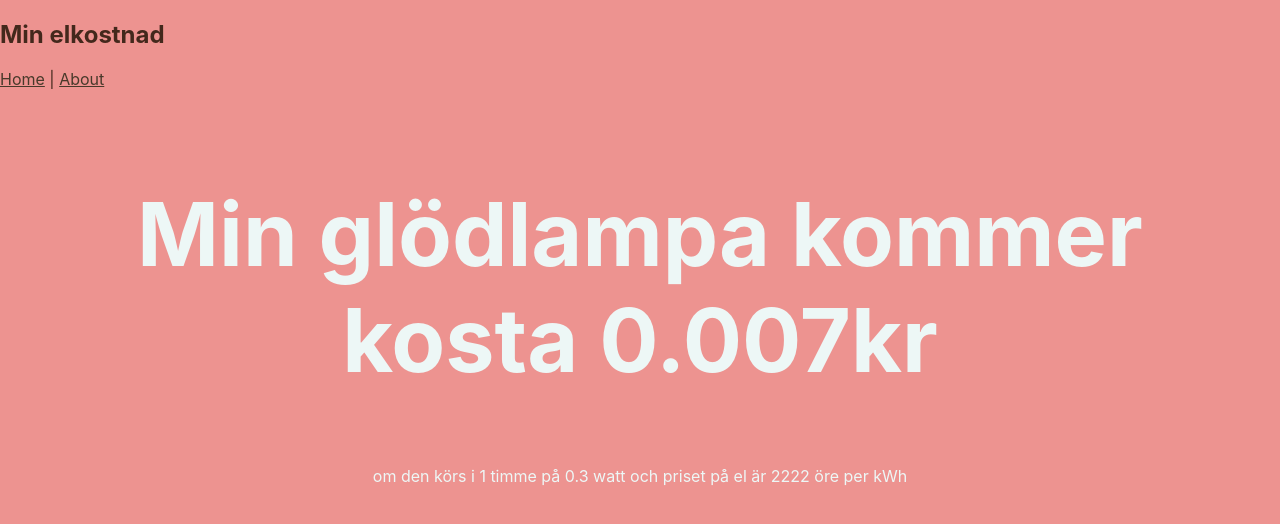
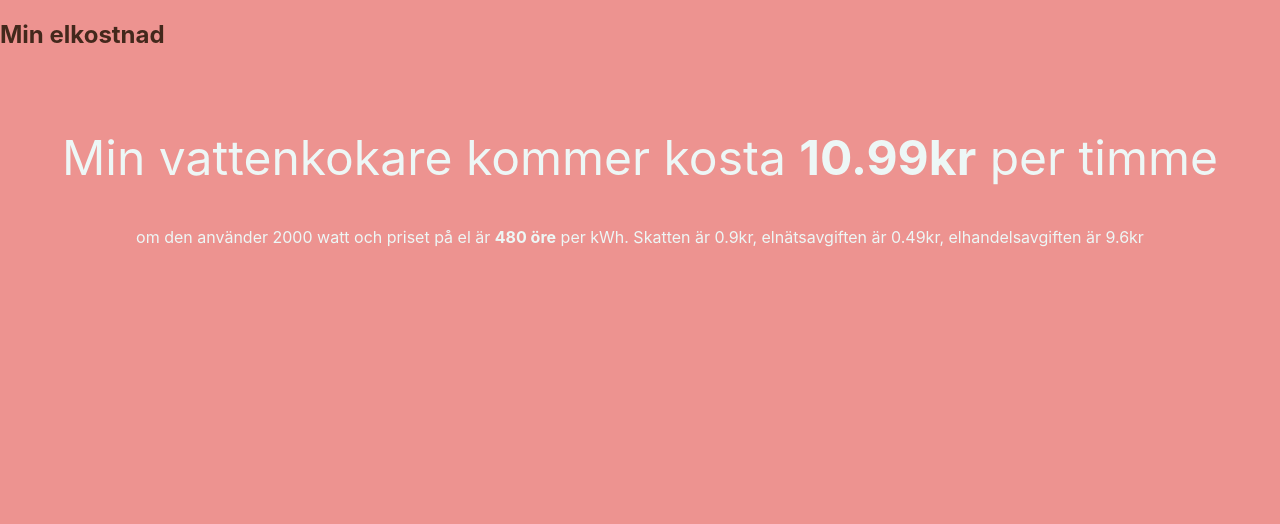
Before and after one commit to stinaq/min-elkostnad, a React (Create React App) app: page / in a window 1280 px wide. Shown: the top 524 px of the page. Built offline with nearby package versions, Linux system fonts and the light colour scheme.

Commit message:
Separate calculating cost to own module

```diff
--- a/src/App.css
+++ b/src/App.css
@@ -21,5 +21,6 @@ a {
 }
 
 .display-cost h2 {
-  font-size: 5.5rem;
+  font-size: 3rem;
+  font-weight: normal;
 }
--- /dev/null
+++ b/src/features/DisplayCost/calculate-cost.tsx
@@ -0,0 +1,52 @@
+
+type GetElectricalCostProps = {
+  kW: number;
+  electricalFeeKrPerKWh: number;
+};
+
+const getElectricityCost = ({ kW, electricalFeeKrPerKWh }: GetElectricalCostProps): number => {
+  const result = kW * electricalFeeKrPerKWh;
+
+  return result;
+};
+
+const getElectricalTaxCost = (kW: number): number => {
+  const taxKrPerKWh = 0.45;
+
+  return kW * taxKrPerKWh;
+};
+
+const getElectricalGridCost = (kW: number): number => {
+  const gridFeeKrPerKWh = 0.2425;
+
+  return kW * gridFeeKrPerKWh;
+};
+
+type FullCostProps = {
+  kW: number;
+  feeKrPerKWh: number;
+};
+
+type FullCostType = {
+  sumCost: number;
+  taxCost: number;
+  gridCost: number;
+  electricityCost: number;
+};
+
+const getFullCost = ({ kW, feeKrPerKWh }: FullCostProps): FullCostType => {
+  const taxCost = getElectricalTaxCost(kW);
+  const gridCost = getElectricalGridCost(kW);
+  const electricityCost = getElectricityCost({ kW, electricalFeeKrPerKWh: feeKrPerKWh });
+
+  return {
+    sumCost: taxCost + gridCost + electricityCost,
+    taxCost,
+    gridCost,
+    electricityCost
+  };
+};
+
+export const calculateCost = {
+  getFullCost
+};
--- a/src/features/DisplayCost/display-cost.tsx
+++ b/src/features/DisplayCost/display-cost.tsx
@@ -1,30 +1,28 @@
 import React from 'react'; // we need this to make JSX compile
+import { calculateCost } from './calculate-cost';
 
 type DisplayCostProps = {
-  watt: number;
+  kW: number;
   possessivePronoun: string;
   thing: string;
-  costPerKWh: number;
+  feeKrPerKWh: number;
 };
 
-type calculateCostProps = {
-  watt: number;
-  costPerKWh: number;
+const formatCost = (costInKr: number) => {
+  return Math.round((costInKr + Number.EPSILON) * 100) / 100;
 };
 
-const calculateCost = ({ watt, costPerKWh }: calculateCostProps): number => {
-  // watt ==> kW, öre ==> kronor
-  const result = watt / 1000 / 100 * costPerKWh;
-
-  return Math.round((result + Number.EPSILON) * 1000) / 1000
-};
-
-const DisplayCost = ({ watt, possessivePronoun, thing, costPerKWh }: DisplayCostProps) => {
-  const resultingCost = calculateCost({watt, costPerKWh});
+const DisplayCost = ({ kW, possessivePronoun, thing, feeKrPerKWh }: DisplayCostProps) => {
+  const resultingCost = calculateCost.getFullCost({kW, feeKrPerKWh});
+  const { sumCost, taxCost, gridCost, electricityCost } = resultingCost;
+  const formattedSum = formatCost(sumCost);
+  const formattedGrid = formatCost(gridCost);
+  const formattedTax = formatCost(taxCost);
   return (
     <section className='display-cost'>
-      <h2>{possessivePronoun} {thing} kommer kosta <strong>{resultingCost}</strong>kr</h2>
-      <p>om den körs i 1 timme på {watt} watt och priset på el är {costPerKWh} öre per kWh</p>
+      <h2>{possessivePronoun} {thing} kommer kosta <b>{formattedSum}kr</b> per timme</h2>
+      <p>om den använder {kW * 1000} watt och priset på el är <b>{feeKrPerKWh * 100} öre</b> per kWh.
+      Skatten är {formattedTax}kr, elnätsavgiften är {formattedGrid}kr, elhandelsavgiften är {electricityCost}kr</p>
     </section>
   );
 };
--- /dev/null
+++ b/src/features/InputValues/input-values.tsx
@@ -0,0 +1,18 @@
+import React from 'react'; // we need this to make JSX compile
+
+const InputValues = () => {
+  return (
+    <div>
+      <section className='input-watt'>
+        <label htmlFor="watt">Watt</label>
+        <input type='number' name='watt' placeholder='t.ex 700' />
+      </section>
+      <section className='input-price'>
+        <label htmlFor="price">Pris per kWh i öre</label>
+        <input type='number' name='watt' placeholder='t.ex 200' />
+      </section>
+    </div>
+  );
+};
+
+export default InputValues;
--- a/src/routes/layout.tsx
+++ b/src/routes/layout.tsx
@@ -6,8 +6,8 @@ function Layout() {
     <div className="layout">
       <nav>
         <h1>Min elkostnad</h1>
-        <Link to="/">Home</Link> |{' '}
-        <Link to="/about">About</Link>
+        {/* <Link to="/">Home</Link> |{' '}
+        <Link to="/about">About</Link> */}
       </nav>
       <Outlet />
     </div>
--- a/src/routes/main.tsx
+++ b/src/routes/main.tsx
@@ -1,10 +1,12 @@
 import React from "react";
 import DisplayCost from './../features/DisplayCost/display-cost';
+import InputValues from './../features/InputValues/input-values';
 
 function Main() {
   return (
     <div>
-      <DisplayCost watt={0.3} possessivePronoun={'Min'} thing={'glödlampa'} costPerKWh={2222}></DisplayCost>
+      <DisplayCost kW={2000/1000} possessivePronoun={'Min'} thing={'vattenkokare'} feeKrPerKWh={480/100} />
+      {/* <InputValues /> */}
     </div>
   );
 }
```
